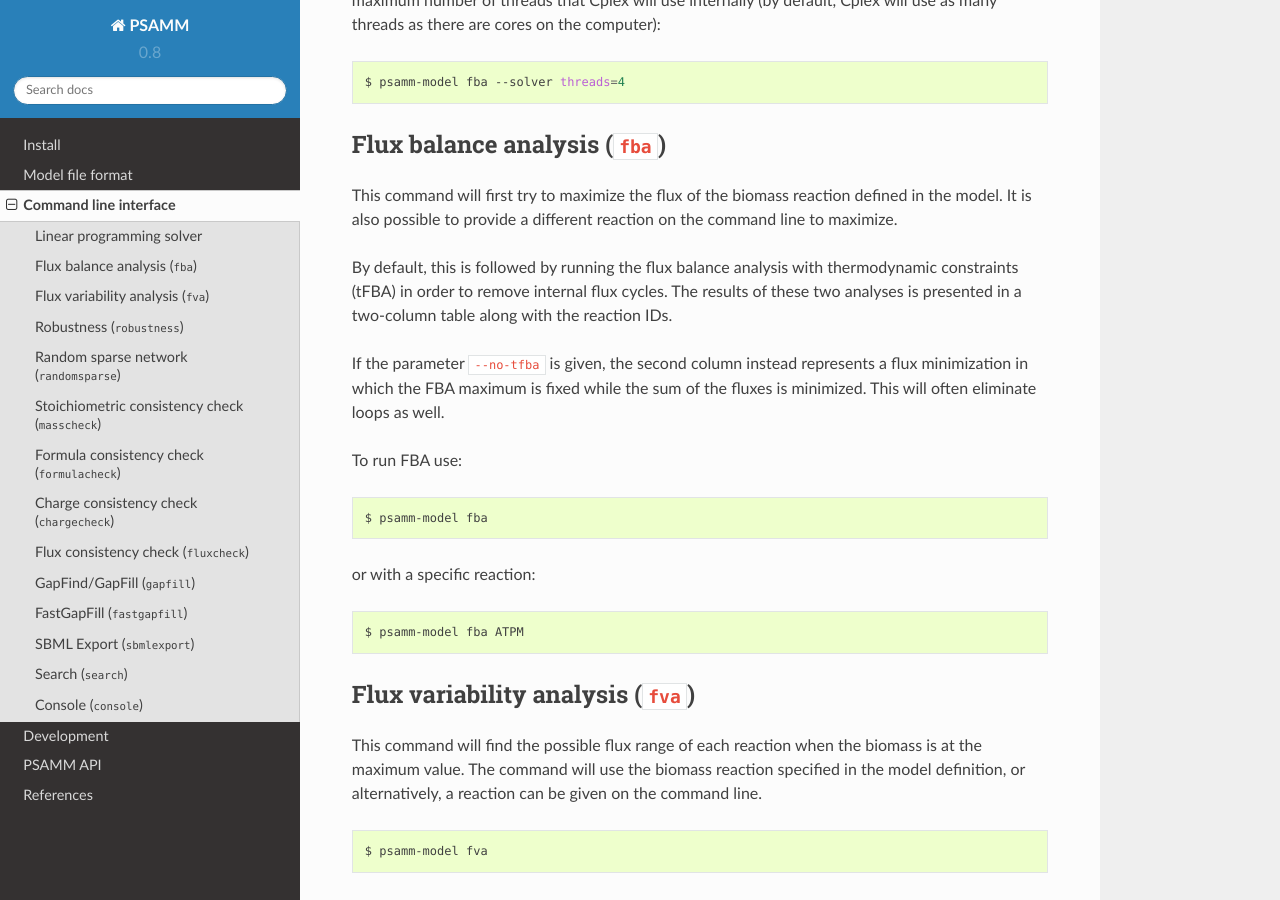
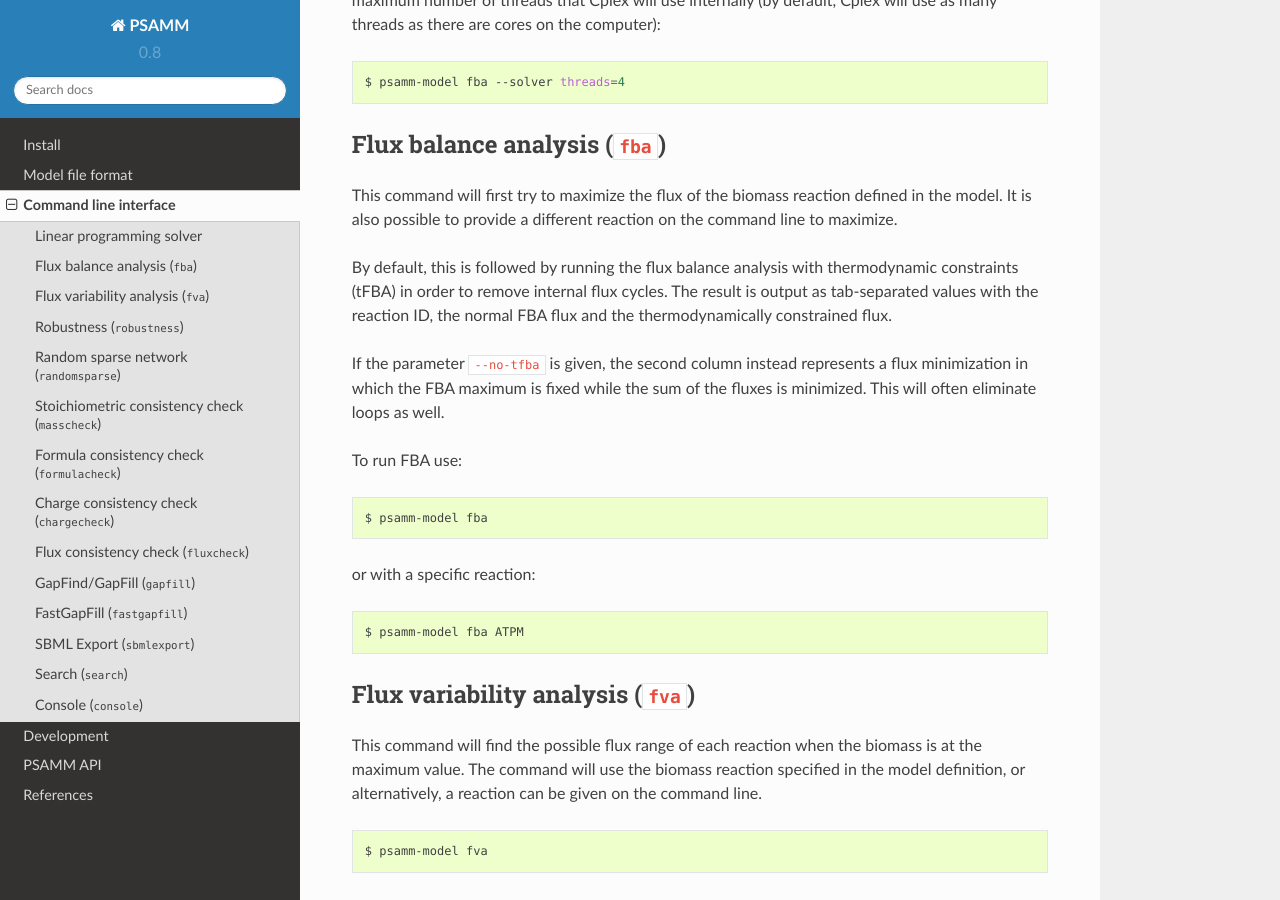
Before and after one commit to zhanglab/psamm, a Sphinx documentation site: the page built from docs/commands.rst, in a window 1280 px wide and 900 px high, scrolled down 1144 px. Built offline with Sphinx 7.4.7 and the Read the Docs theme 2.0.0, drawn with Linux system fonts in a browser that asks for light colours.

Commit message:
docs: Clarify what the output of fba command is

```diff
--- a/docs/commands.rst
+++ b/docs/commands.rst
@@ -69,8 +69,8 @@
 
 By default, this is followed by running the flux balance analysis with
 thermodynamic constraints (tFBA) in order to remove internal flux cycles. The
-results of these two analyses is presented in a two-column table along with the
-reaction IDs.
+result is output as tab-separated values with the reaction ID, the normal FBA
+flux and the thermodynamically constrained flux.
 
 If the parameter ``--no-tfba`` is given, the second column instead represents a
 flux minimization in which the FBA maximum is fixed while the sum of the fluxes
```
